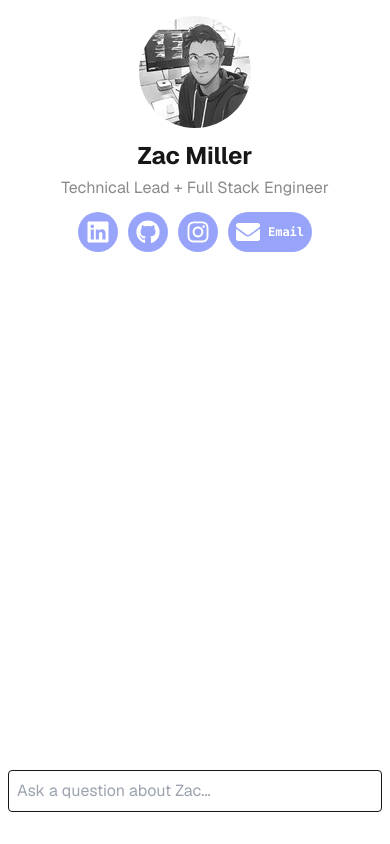
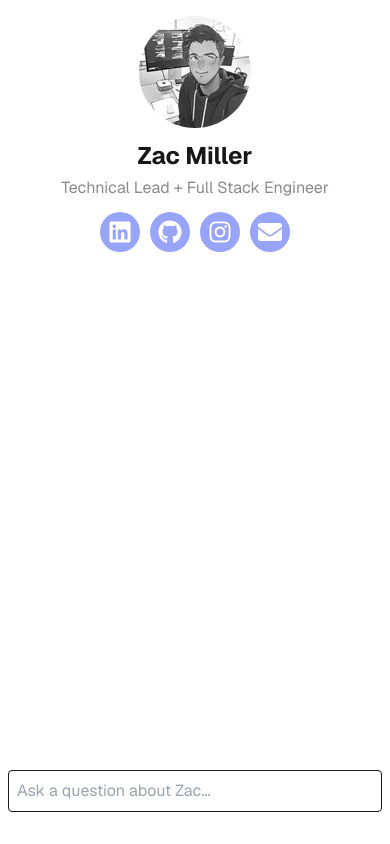
Before and after one commit to zacmiller26/zac-chatbot, a Next.js app: page / in a window 390 px wide. Built offline with nearby package versions, Linux system fonts and the light colour scheme.

Commit message:
fix: hide label in small viewports

```diff
--- a/components/page-links.tsx
+++ b/components/page-links.tsx
@@ -47,13 +47,17 @@ export default function PageLinks() {
             target='_blank'
           >
             <Icon className={iconClassName} />
-            <span className='hidden lg:inline-block'>{link.label}</span>
+            <HideIfSmallScreen>{link.label}</HideIfSmallScreen>
           </Link>
         )
       })}
       <EmailAddressButton />
     </div>
   )
+}
+
+function HideIfSmallScreen({ children }: CommonProps) {
+  return <span className='hidden lg:inline-block'>{children}</span>
 }
 
 function EmailAddressButton() {
@@ -68,7 +72,7 @@ function EmailAddressButton() {
   return (
     <button className={buttonClassName} onClick={handleClick}>
       <FaEnvelope className='h-6 w-6 lg:h-3 lg:w-3' />
-      Email
+      <HideIfSmallScreen>Email</HideIfSmallScreen>
     </button>
   )
 }
```
